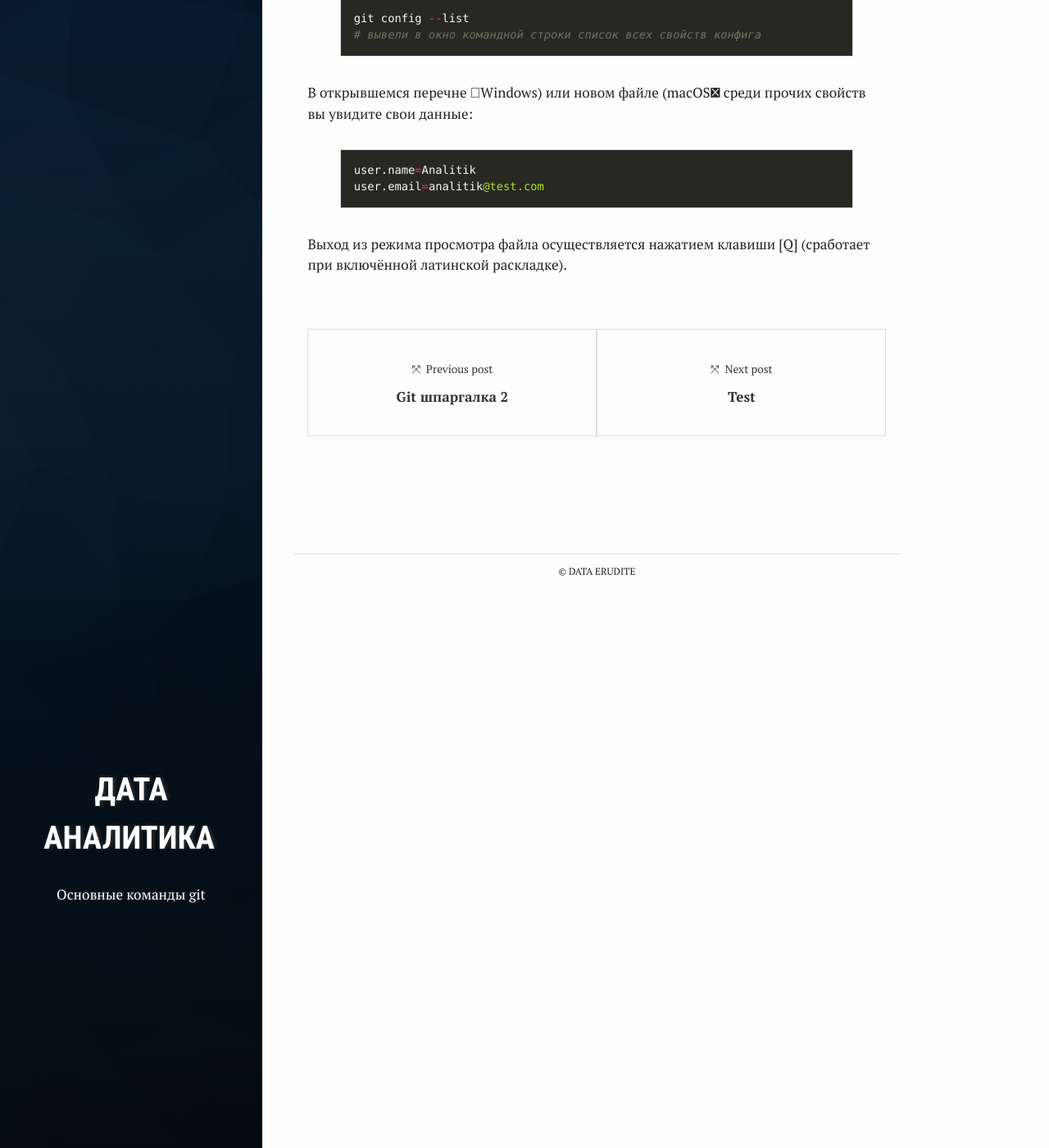
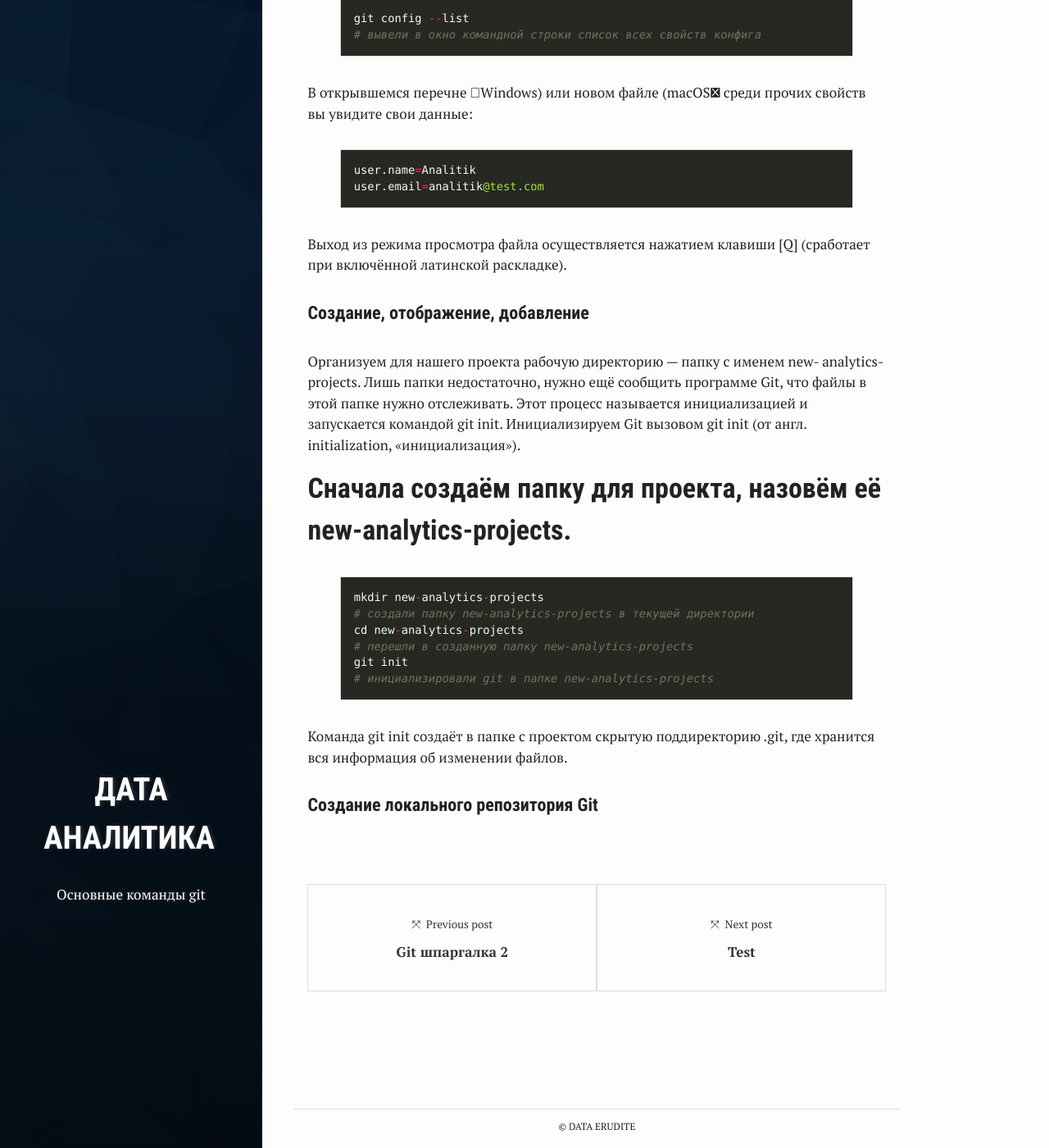
Before and after one commit to p1aton/p1aton.github.io, a Jekyll site: the page built from _posts/2017-10-19-git.md, in a window 1280 px wide and 1400 px high, scrolled down 3429 px. Shown: the whole window at 82% size. Built offline with Jekyll 4.4.1, drawn with Linux system fonts in a browser that asks for light colours.

Commit message:
Update 2017-10-19-git.md

```diff
--- a/_posts/2017-10-19-git.md
+++ b/_posts/2017-10-19-git.md
@@ -156,3 +156,28 @@ user.email=analitik@test.com
 
 Выход из режима просмотра файла осуществляется нажатием клавиши [Q] (сработает
 при включённой латинской раскладке).
+
+#### Создание, отображение, добавление
+
+Организуем для нашего проекта рабочую директорию — папку с именем new-
+analytics-projects.
+Лишь папки недостаточно, нужно ещё сообщить программе Git, что файлы в этой
+папке нужно отслеживать. Этот процесс называется инициализацией и запускается
+командой git init.
+Инициализируем Git вызовом git init (от англ. initialization, «инициализация»).
+
+# Сначала создаём папку для проекта, назовём её new-analytics-projects.
+
+{% highlight python %}
+mkdir new-analytics-projects
+# создали папку new-analytics-projects в текущей директории
+cd new-analytics-projects
+# перешли в созданную папку new-analytics-projects
+git init
+# инициализировали git в папке new-analytics-projects
+{% endhighlight %}
+
+Команда git init создаёт в папке с проектом скрытую поддиректорию .git, где хранится
+вся информация об изменении файлов.
+
+#### Создание локального репозитория Git
```
